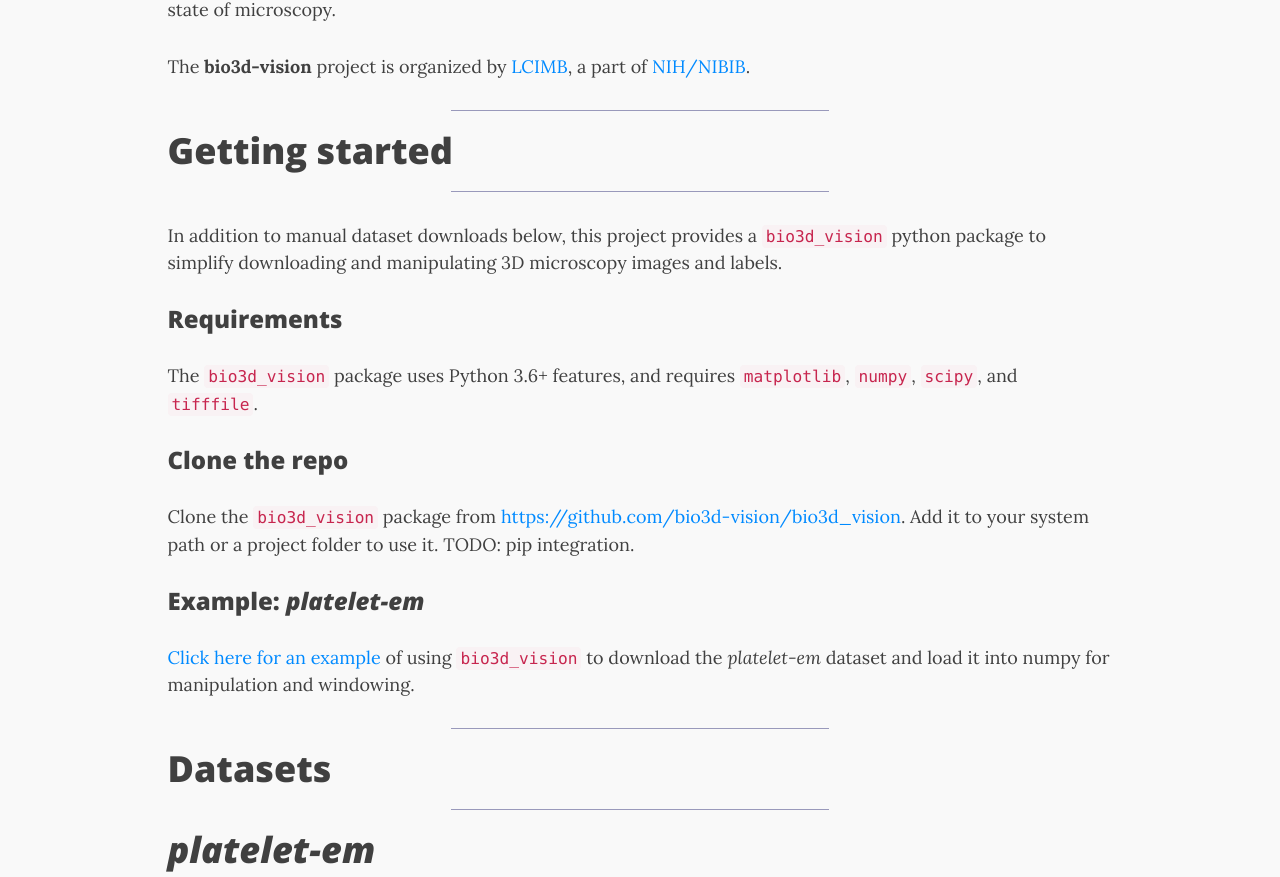
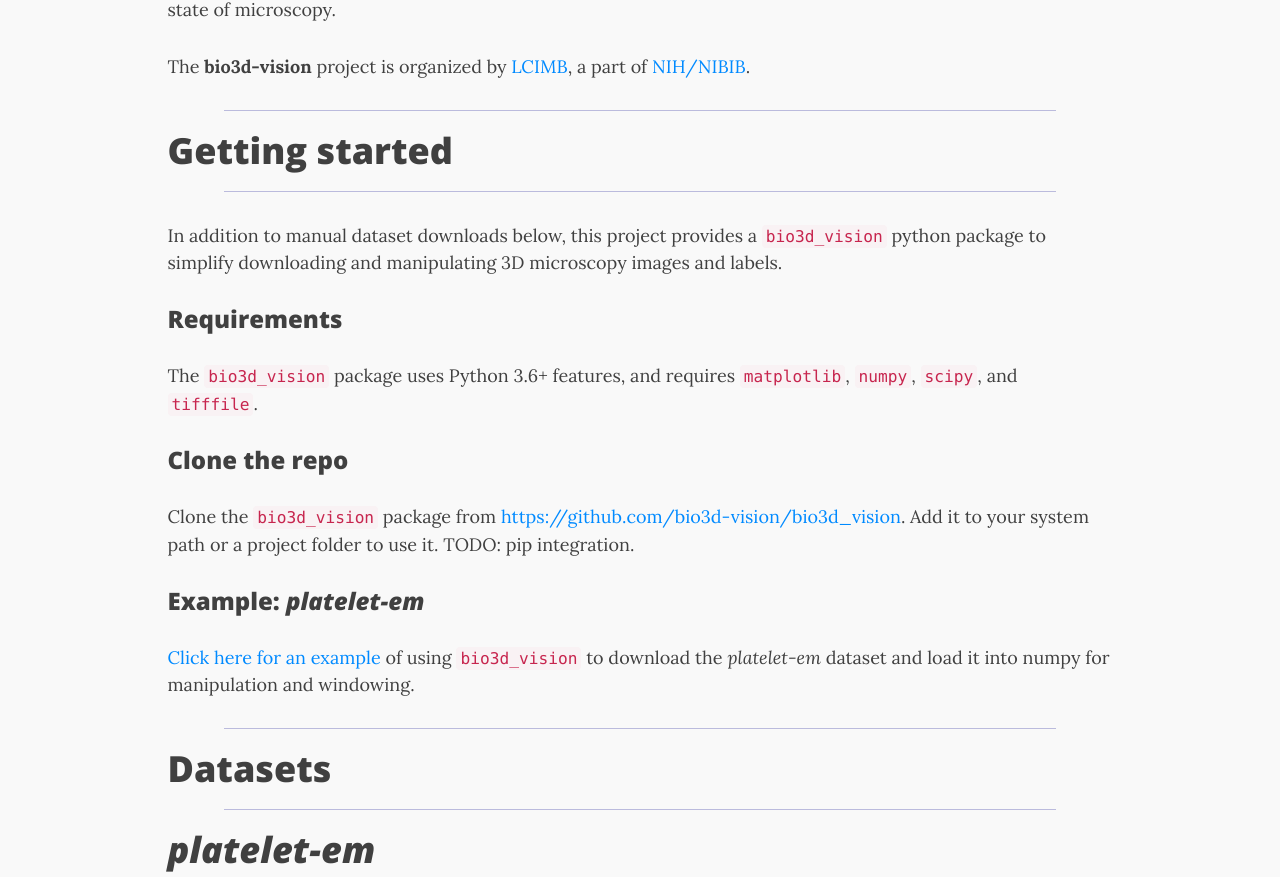
Before and after one commit to bio3d-vision/bio3d-vision.github.io, a Jekyll site: the page built from index.html, in a window 1280 px wide and 1400 px high, scrolled down 286 px. Shown: the part 150-1027 px from the top of the window. Built offline with Jekyll 4.4.1, drawn with Linux system fonts in a browser that asks for light colours; nearby versions of some CDN libraries; the list of posts is cut into pages by our own code.

Commit message:
hr experiment ongoing

```diff
--- a/css/main.css
+++ b/css/main.css
@@ -48,8 +48,8 @@
 }
 
 hr {
-  border-top: 1px solid #9999BB;
-  max-width: 40%;
+  border-top: 1px solid #BBBBDD;
+  max-width: 88%;
 }
 
 hr.small {
```
